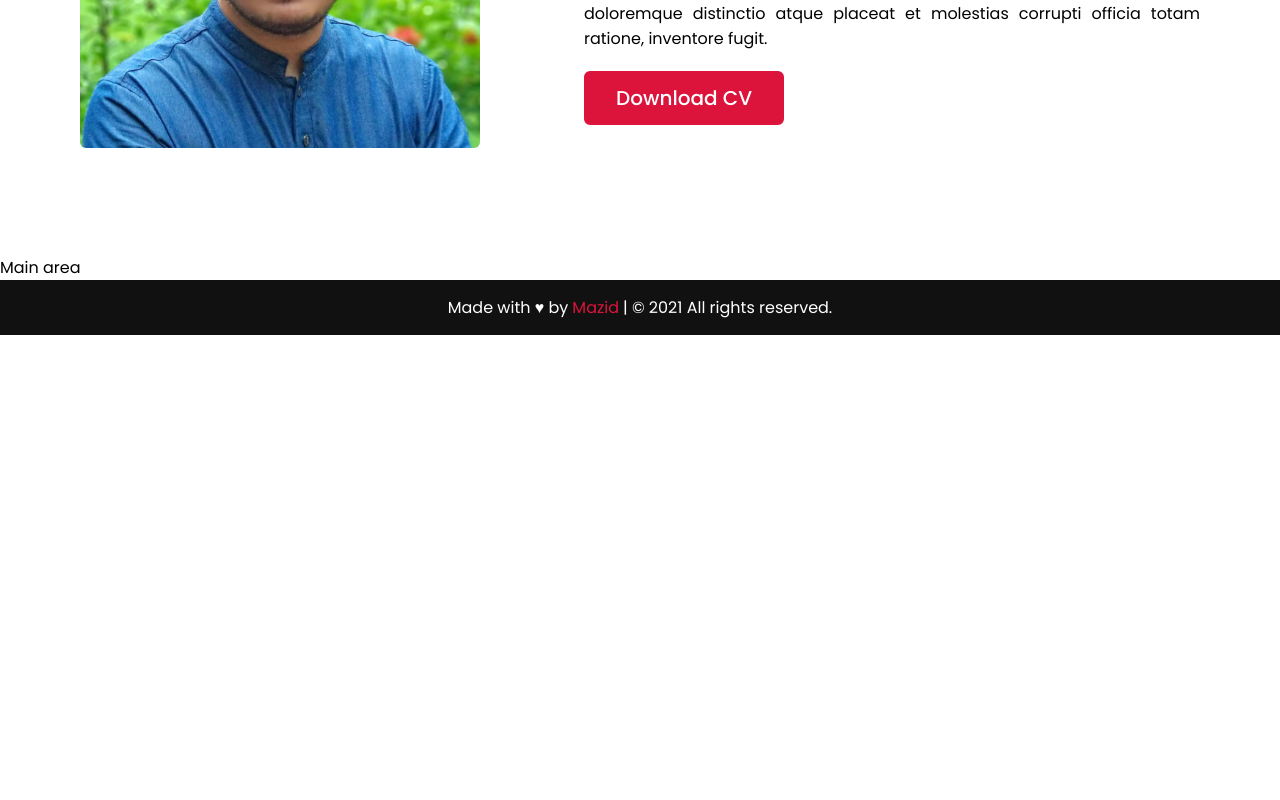
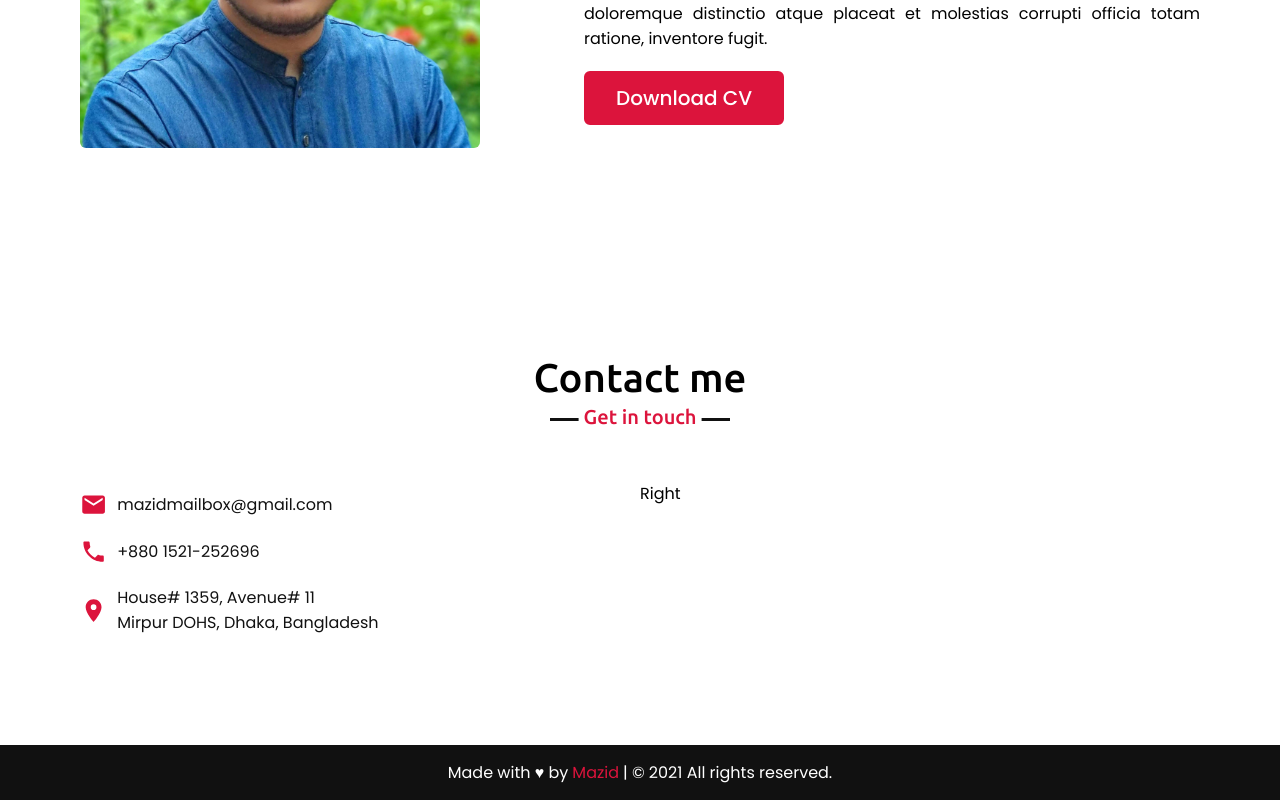
Before and after one commit to mazeduldev/portfolio, a Next.js app: page / in a window 1280 px wide. Shown: the part 1278-2078 px from the top of the page. Before the commit the page ends 1613 px from the top, so only its background shows below. Built offline with nearby package versions, Linux system fonts and the light colour scheme.

Commit message:
Contact component with address added

```diff
--- /dev/null
+++ b/components/contact.module.scss
@@ -0,0 +1,63 @@
+.title {
+  position: relative;
+  text-align: center;
+  font-size: 40px;
+  font-weight: 500;
+  margin-bottom: 60px;
+  padding-bottom: 20px;
+  font-family: "Ubuntu", sans-serif;
+
+  // underline
+  &::before {
+    content: "";
+    position: absolute;
+    bottom: 0px;
+    left: 50%;
+    width: 180px;
+    height: 3px;
+    background: #111;
+    transform: translateX(-50%);
+  }
+
+  // text between underline
+  &::after {
+    content: "Get in touch";
+    position: absolute;
+    bottom: -8px;
+    left: 50%;
+    font-size: 20px;
+    color: crimson;
+    padding: 0 5px;
+    background: white;
+    transform: translateX(-50%);
+  }
+}
+
+.content {
+  display: flex;
+
+  .leftContent {
+    width: 50%;
+  }
+
+  .rightContent {
+    width: 50%;
+  }
+}
+
+.infoContainer {
+  display: flex;
+  align-items: center;
+  padding: 10px 0;
+
+  & .infoText {
+    margin-left: 10px;
+    color: #111;
+    font-style: normal;
+  }
+}
+
+.icon {
+  color: crimson;
+  font-size: 1.7rem;
+}
--- /dev/null
+++ b/components/contact.tsx
@@ -0,0 +1,31 @@
+import React from 'react'
+import classes from './contact.module.scss'
+import {MdEmail, MdLocationOn, MdPhone} from 'react-icons/md'
+
+const Contact = () => {
+  return (
+    <section>
+      <div className="container">
+        <h2 className={classes.title}>Contact me</h2>
+        <div className={classes.content}>
+          <div className={classes.leftContent}>
+            <address className={classes.infoContainer}>
+              <MdEmail className={classes.icon} /> <a className={classes.infoText} href="mailto:mazidmailbox@gmail.com">mazidmailbox@gmail.com</a>
+            </address>
+            <div className={classes.infoContainer}>
+              <MdPhone className={classes.icon} /> <a className={classes.infoText} href="tel:+8801521252696">+880 1521-252696</a>
+            </div>
+            <div className={classes.infoContainer}>
+              <MdLocationOn className={classes.icon} /> <span className={classes.infoText}>House# 1359, Avenue# 11<br/>Mirpur DOHS, Dhaka, Bangladesh</span>
+            </div>
+          </div>
+          <div className={classes.rightContent}>
+            Right
+          </div>
+        </div>
+      </div>
+    </section>
+  )
+}
+
+export default Contact
--- a/package.json
+++ b/package.json
@@ -11,6 +11,7 @@
     "next": "10.0.8",
     "react": "17.0.1",
     "react-dom": "17.0.1",
+    "react-icons": "^4.2.0",
     "react-typist": "^2.0.5",
     "sass": "^1.32.8"
   },
--- a/pages/index.tsx
+++ b/pages/index.tsx
@@ -4,6 +4,7 @@ import Cover from '../components/cover'
 import About from '../components/about'
 import React from 'react'
 import Footer from '../components/footer'
+import Contact from '../components/contact'
 
 export default function Home() {
   return (
@@ -18,7 +19,7 @@ export default function Home() {
       <main>
         <Cover></Cover>
         <About></About>
-        Main area
+        <Contact></Contact>
       </main>
 
       <Footer></Footer>
```
Also changed, not shown: 1 other file (tests, documents, lock files or other folders).
